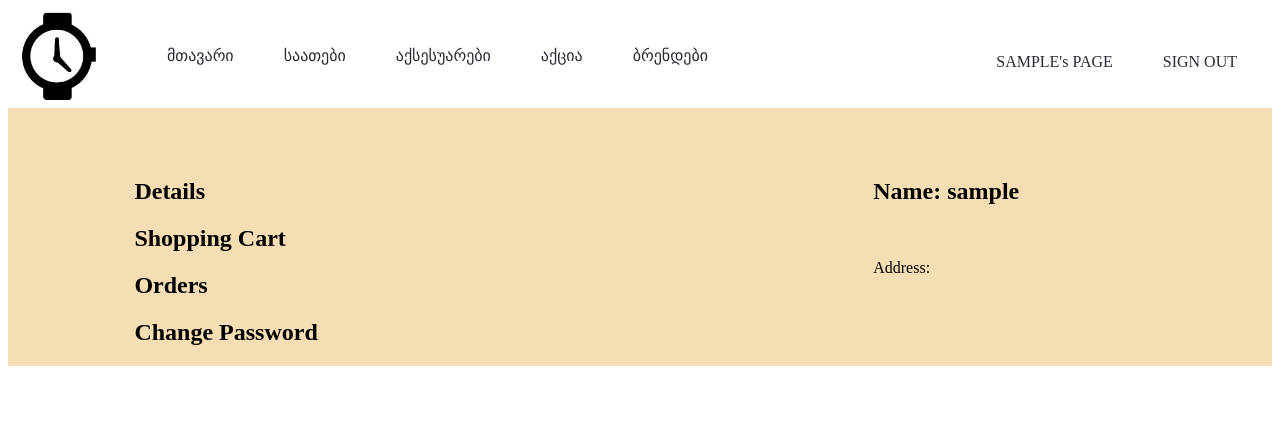
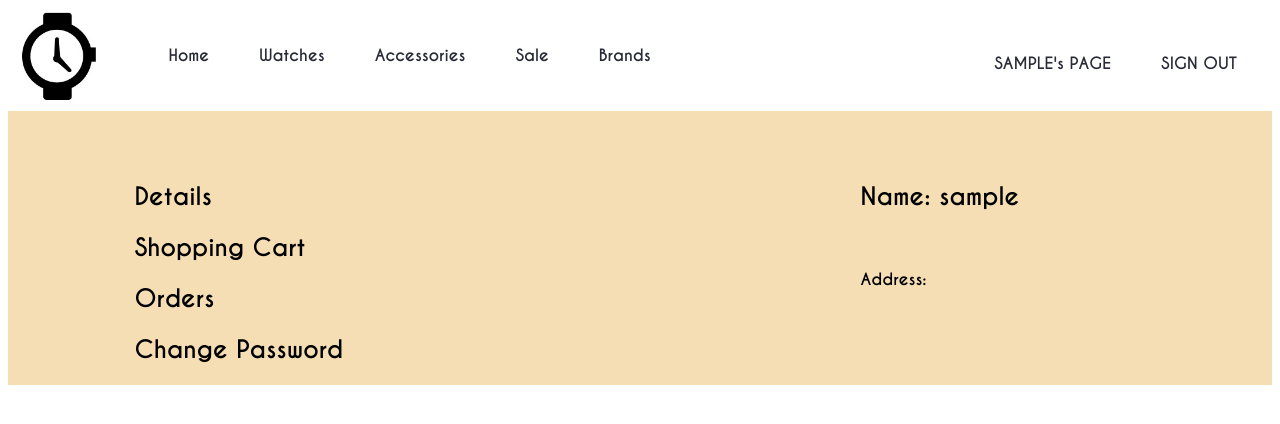
Before and after one commit to genadigeno/site, a PHP site: page /DB/account.php in a window 1280 px wide. Shown: the top 424 px of the page. Run offline with PHP 8.4, Linux system fonts and the light colour scheme; the visitor is signed in with stand-in values (Sample User, id 1); tables that the repository leaves empty or names only in its code hold one stand-in row (values such as "Sample post"); some libraries are stand-ins or nearby versions.

Commit message:
update 2017/10/15

```diff
--- a/DB/account.php
+++ b/DB/account.php
@@ -15,7 +15,13 @@
     <link rel="stylesheet" href="../master_copy.css">
     <script src="http://code.jquery.com/jquery-2.1.4.min.js"></script>
     <link rel="stylesheet" href="../styles/acc.css">
+    <link rel="stylesheet" href="../fonts/CaviarDreams/styles.css">
     <title></title>
+    <style media="screen">
+    *{
+      font-family: 'CaviarDreams-Bold';
+    }
+    </style>
   </head>
   <body>
     <header>
@@ -23,17 +29,17 @@
                 <img class="logo" src="../images/logo.jpg" width="100px">
                 <nav class="navigate">
                     <ul>
-                       <li class="head-li"><a href="../index.php">მთავარი</a></li>
-                       <li class="head-li dropdown"><a href="../otherpages/watches.php">საათები</a>
+                       <li class="head-li"><a href="../index.php">Home</a></li>
+                       <li class="head-li dropdown"><a href="../otherpages/watches.php">Watches</a>
                            <ul class="dropdown-content">
-                               <li><a href="../otherpages/watches.php">მაჯის საათი</a></li>
-                               <li><a href="">კედლის საათი</a></li>
-                               <li><a href="">მაღვიძარა</a></li>
+                               <li><a href="../otherpages/watches.php">Watche</a></li>
+                               <li><a href="">Clock</a></li>
+                               <li><a href="">Alarm clock</a></li>
                            </ul>
                         </li>
-                       <li class="head-li"><a href="">აქსესუარები</a></li>
-                       <li class="head-li"><a href="">აქცია</a></li>
-                       <li class="head-li"><a href="">ბრენდები</a></li>
+                       <li class="head-li"><a href="">Accessories</a></li>
+                       <li class="head-li"><a href="">Sale</a></li>
+                       <li class="head-li"><a href="">Brands</a></li>
                     </ul>
                 </nav>
                 <!-- register, login, logout -->
--- a/DB/signup.php
+++ b/DB/signup.php
@@ -34,7 +34,7 @@
                   $bool = 1;
               }else $bool = 0;
             }
-          if($bool == 0)
+          if(@$bool == 0)
           {
               mysqli_query($connection, $register);
               $_SESSION['message'] = "registered";
--- a/otherpages/watche.php
+++ b/otherpages/watche.php
@@ -16,7 +16,7 @@ session_start();
     $res2 = mysqli_query($connection, $sql3);
     $rigi = mysqli_fetch_assoc($res2);
     $product_id = $rigi['id'];
-    $sql1 = "INSERT INTO addcart(product_id, user_id) VALUES('$product_id','$id')";
+    $sql1 = "INSERT INTO addcart(user_id,product_id) VALUES('$id','$product_id')";
     if (mysqli_query($connection, $sql1)) {
       header("Location: ../DB/account.php");
     }
```
